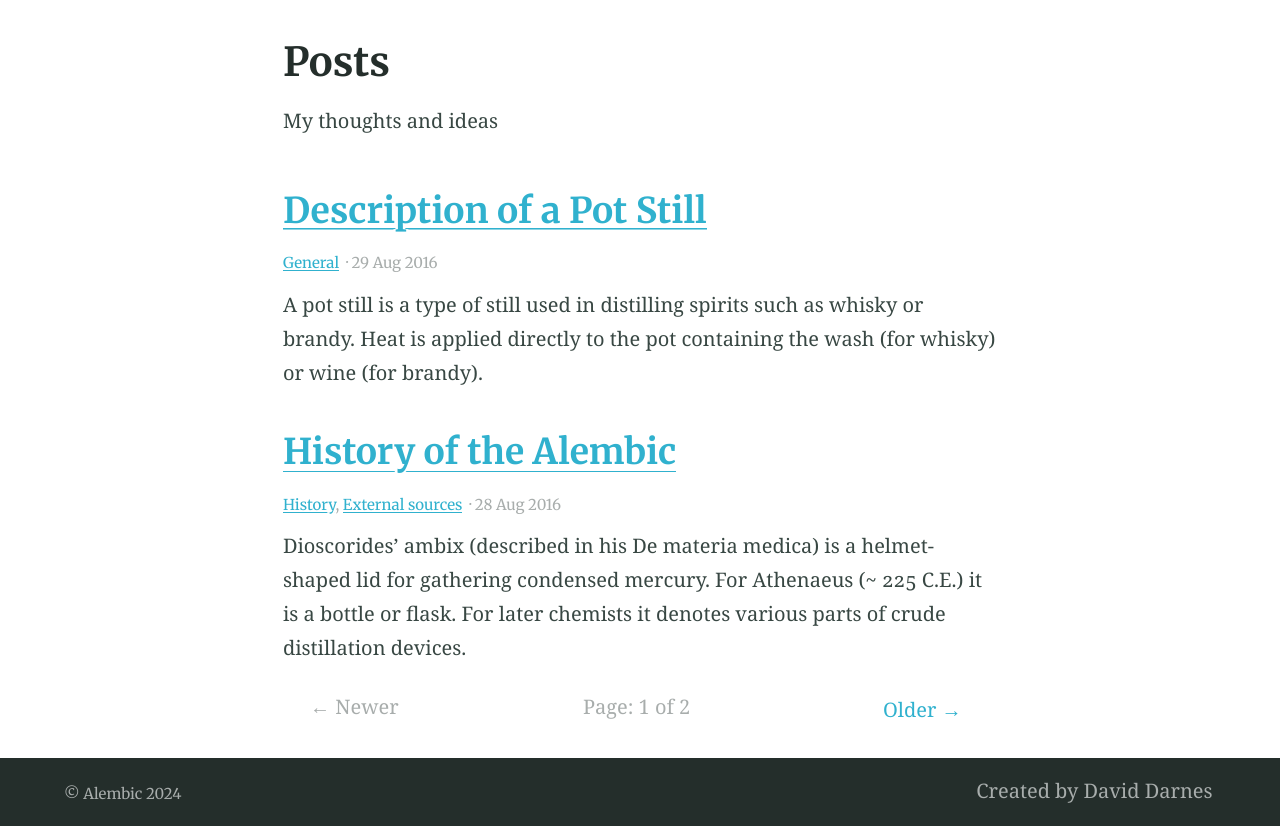
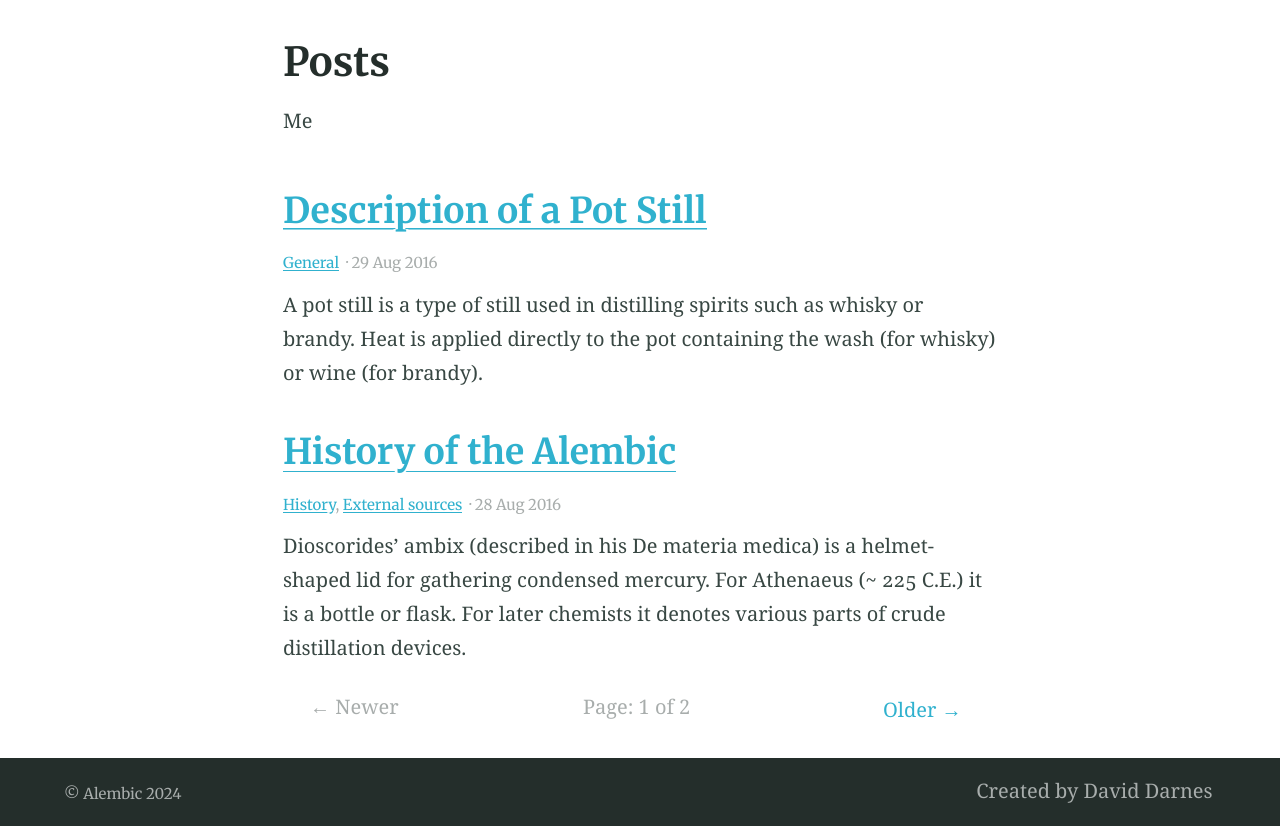
Before and after one commit to alenaernst/alenaernst.github.io, a Jekyll site: the page built from blog/index.html, in a window 1280 px wide. Shown: the part 390-1216 px from the top of the page. Built offline with Jekyll 4.4.1, drawn with Linux system fonts in a browser that asks for light colours; the list of posts is cut into pages by our own code.

Commit message:
Update _config.yml

```diff
--- a/_config.yml
+++ b/_config.yml
@@ -65,7 +65,7 @@ collections:
   posts:
     title: Posts # Needed for Siteleaf
     output: true
-    description: "My thoughts and ideas" # The post list page content
+    description: "Me" # The post list page content
     #feature_text: |
     #  Welcome to the blog
     feature_image: "/assets/my-picturecut2.jpg"   #"https://picsum.photos/2560/600?image=866"
```
